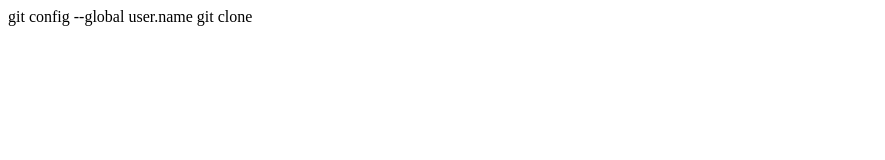
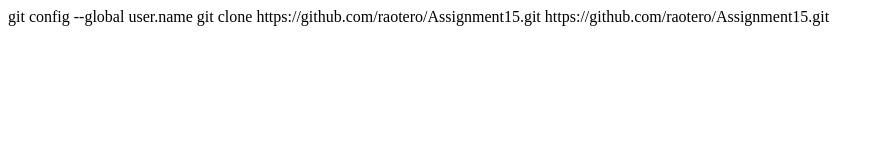
Before and after one commit to raotero/Assignment15, a plain HTML site: page Index.html in a window 1280 px wide. Shown: the whole page, without its empty margins (0-885 px from the left). Drawn offline with Linux system fonts and the light colour scheme.

Commit message:
Add files via upload

```diff
--- a/Index.html
+++ b/Index.html
@@ -2,3 +2,6 @@ git config --global user.name <github userID>
     git clone <URL from github link copied earlier>
 
     </URL>
+
+    https://github.com/raotero/Assignment15.git
+    https://github.com/raotero/Assignment15.git
```
